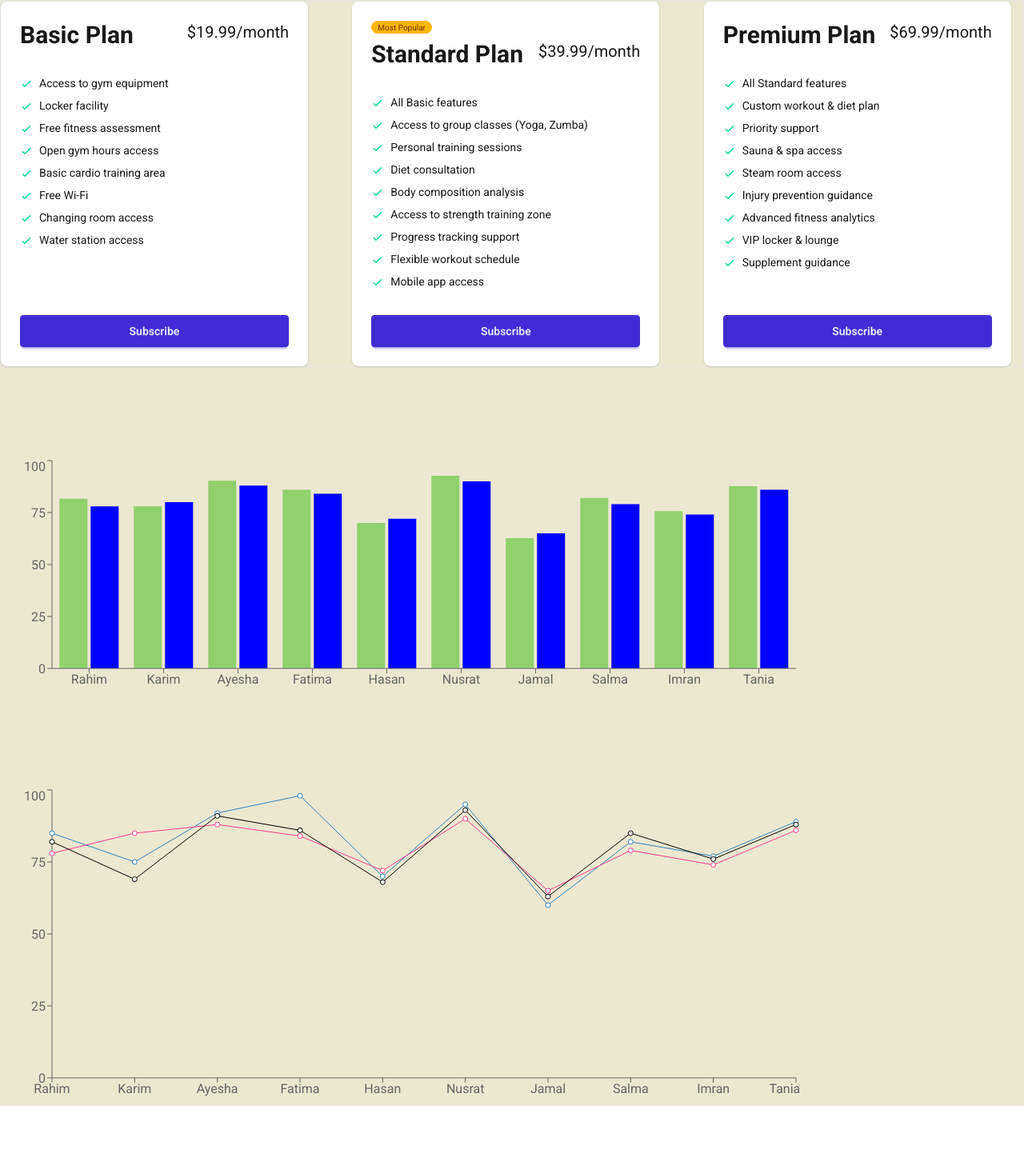
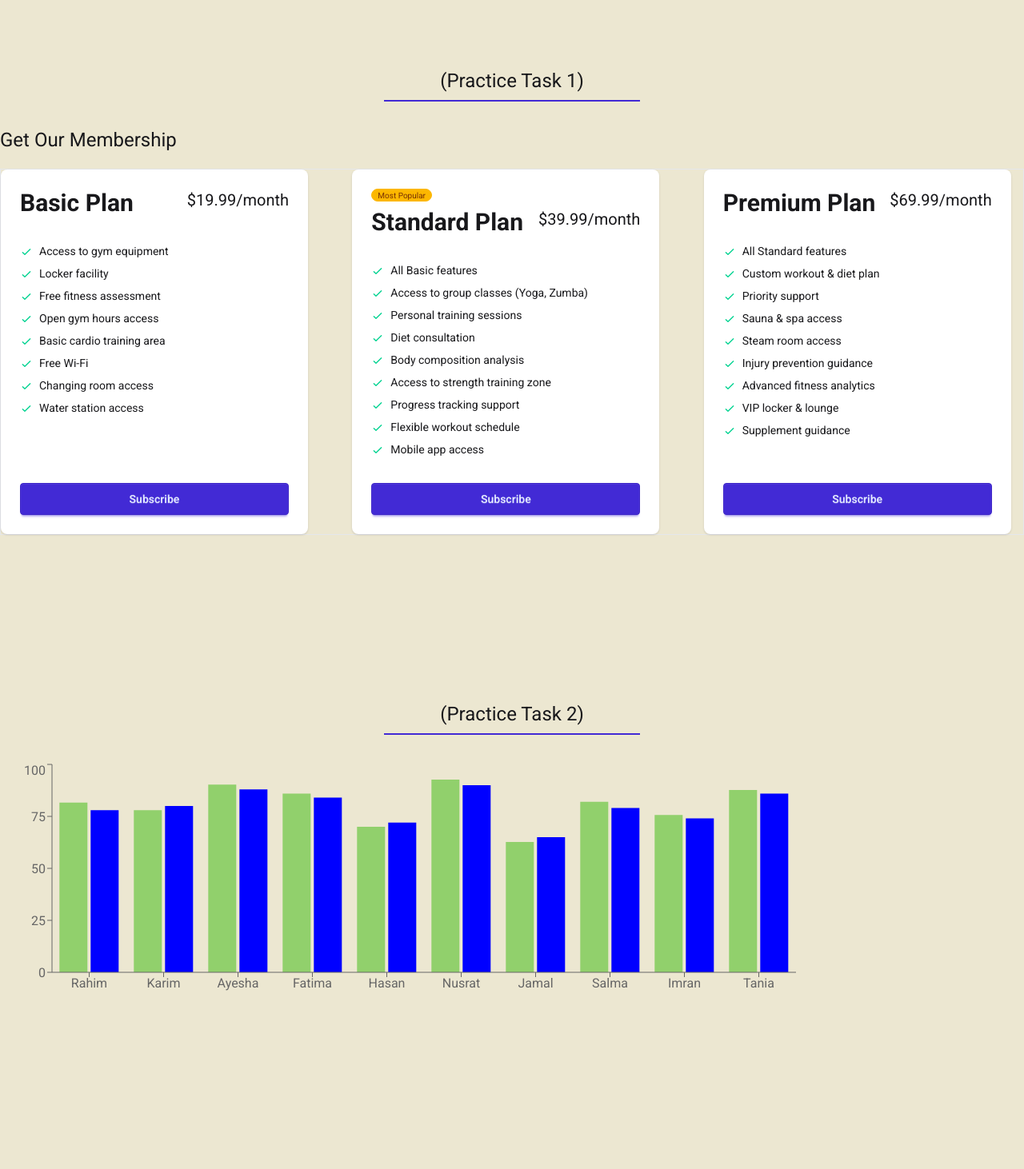
Before and after one commit to sabbirRashed/first-react-project-with-tailwindcss, a React (Vite) app: page / in a window 1280 px wide. Shown: the part 87-1549 px from the top of the page at 80% size. Before the commit the page ends 1470 px from the top, so only its background shows below. Built offline with nearby package versions, Linux system fonts and the light colour scheme.

Commit message:
set navbar max width

```diff
--- a/src/App.jsx
+++ b/src/App.jsx
@@ -19,7 +19,7 @@ function App() {
     <div>
       {/* <DaisyNav></DaisyNav> */}
       <NavBar></NavBar>
-      <div className='max-w-335 mx-auto'>
+      <div className='max-w-335 mx-auto space-y-50 py-25'>
         <Suspense fallback={<span className="loading loading-dots loading-xl"></span>}>
           <PricingOptions pricingPromise={pricingPromise}></PricingOptions>
         </Suspense>
--- a/src/Components/MarksChart/MarksChart.jsx
+++ b/src/Components/MarksChart/MarksChart.jsx
@@ -17,13 +17,14 @@ const MarksChart = ({marksPromise}) => {
             mathematics: studentData.marks.math,
         }
 
-        const average = (student.physics + student.chemistry + student.mathematics) / 3;
+        const average = ((student.physics + student.chemistry + student.mathematics) / 3).toFixed(2);
         student.avg = average;
         return student;
     })
     console.log(marksChartsData);
     return (
-        <div className='mt-28'>
+        <div>
+            <h2 className='text-2xl text-center p-2 border-b-2 border-b-primary max-w-80 mx-auto mb-8'>(Practice Task 2)</h2>
             <BarChart width={1000} height={300} data={marksChartsData}>
             <Tooltip></Tooltip>
             <XAxis dataKey={"name"}></XAxis>
--- a/src/Components/NavBar/NavBar.jsx
+++ b/src/Components/NavBar/NavBar.jsx
@@ -42,22 +42,9 @@ const NavBar = () => {
     const links = navigationData.map(route => <Link key={route.id} route={route}></Link>)
 
     return (
-        <nav className='shadow-sm flex justify-between items-center px-8 py-3'>
+        <nav className='shadow-sm '>
 
-                {/* <ul className='flex p-5'>
-                    <li className='mr-5'><a href="home">Home</a></li>
-                    <li className='mr-5'><a href="/about">About</a></li>
-                    <li className='mr-5'><a href="/contact">Contact Us</a></li>
-                </ul> */}
-
-                {/* <ul className='flex p-5'>
-                    {
-                    navigationData.map(route => <li className='mr-4 p-2 hover:bg-gray-300'><a href={route.path}>{route.name}</a></li>)
-                    }
-                </ul> */}
-
-
-
+            <div className='max-w-335 mx-auto flex justify-between items-center px-8 py-3 '>
                 <span className='flex gap-2 items-center' onClick={() => { setOpen(!open) }}>
                     {open ?
                         <X className='md:hidden'></X>
@@ -74,12 +61,16 @@ const NavBar = () => {
 
                     <h2 className='font-semibold text-2xl'>Logo</h2>
                 </span>
+
                 <ul className='hidden md:flex gap-10'>
                     {
                         links
                     }
                 </ul>
+
                 <button className='btn'>Sign in</button>
+            </div>
+
         </nav>
     );
 };
--- a/src/Components/PricingOptions/PricingOptions.jsx
+++ b/src/Components/PricingOptions/PricingOptions.jsx
@@ -8,7 +8,8 @@ const PricingOptions = ({pricingPromise}) => {
     // console.log(pricingData)
     return (
         <div className='max-w-335 mx-auto'>
-            <h2>Get Out Membership</h2>
+            <h2 className='text-2xl text-center p-2 border-b-2 border-b-primary max-w-80 mx-auto mb-8'>(Practice Task 1)</h2>
+            <h2 className='text-2xl mb-5'>Get Our Membership</h2>
             <div className=' border border-gray-200 grid md:grid-cols-2 lg:grid-cols-3 gap-10' >
                 {/* {
                     pricingData.map(pricing => <PricingCard key={pricing.id} pricing={pricing}></PricingCard>)
--- a/src/Components/Result-Chart/ResultChart.jsx
+++ b/src/Components/Result-Chart/ResultChart.jsx
@@ -17,7 +17,8 @@ const ResultChart = () => {
     ]
     return (
         <div>
-            <LineChart className='mt-28' width={1000} height={400} data={studentsResult}>
+            <h2 className='text-2xl text-center p-2 border-b-2 border-b-primary max-w-80 mx-auto mb-20'>(Practice Task 3)</h2>
+            <LineChart width={1000} height={300} data={studentsResult}>
             <Tooltip></Tooltip>
             <XAxis dataKey={"name"}></XAxis>
             <YAxis></YAxis>
```
